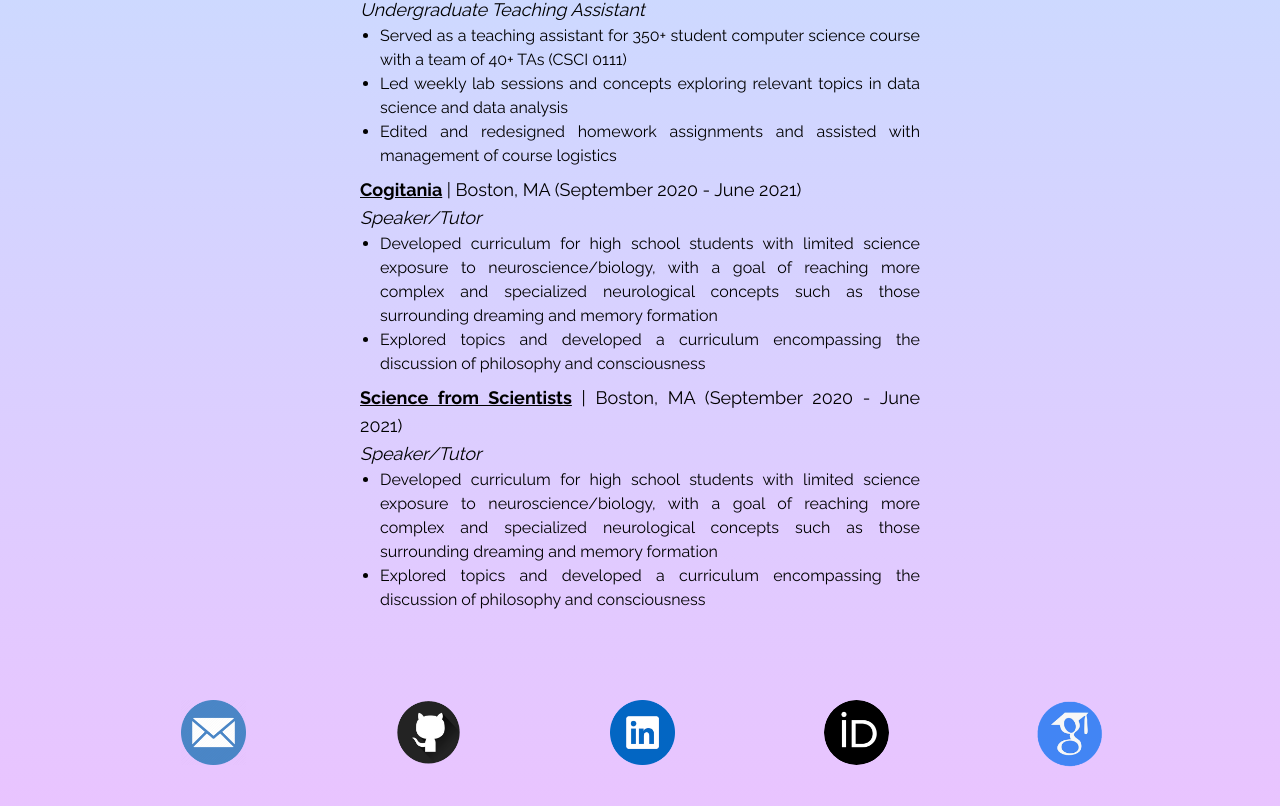
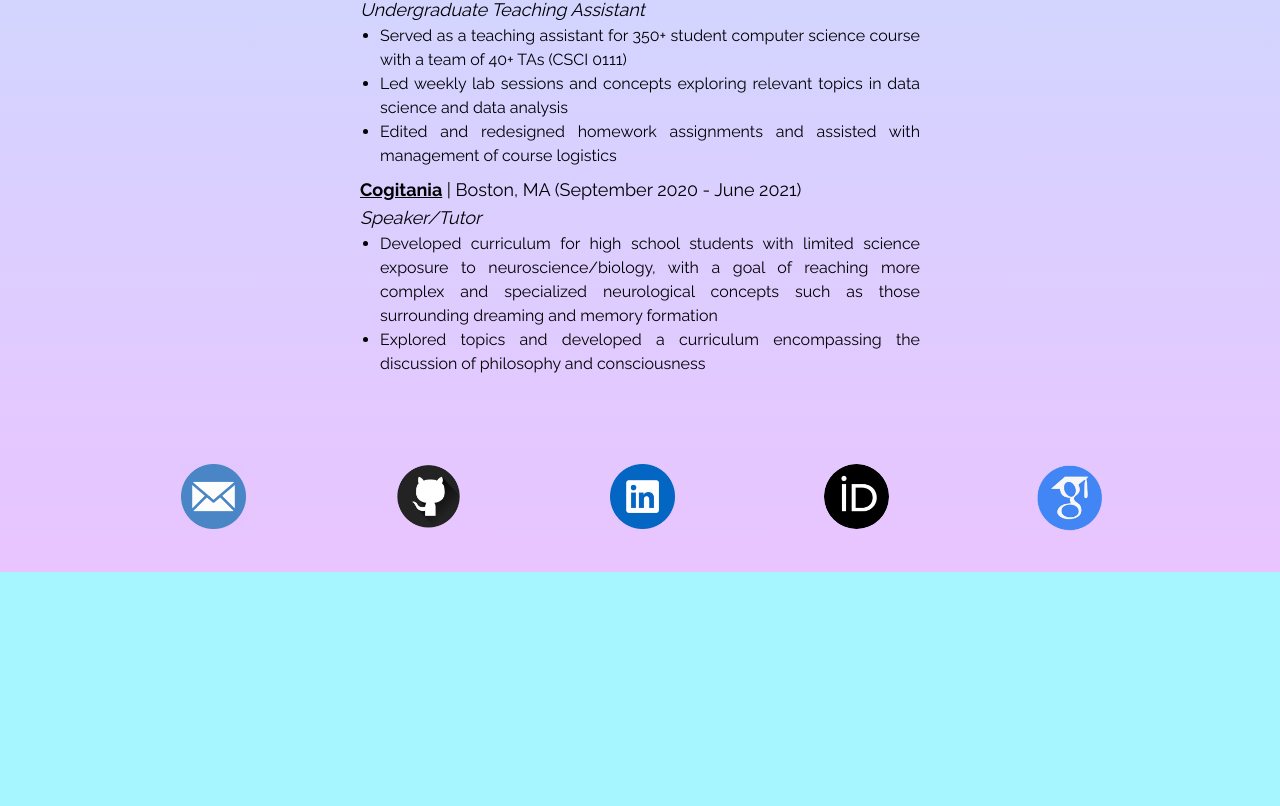
Before and after one commit to giacomomarino/gm-site, a Next.js app: page /experience in a window 1280 px wide. Shown: the part 1137-1943 px from the top of the page. After the commit the page ends 1709 px from the top, so only its background shows below. Built offline with nearby package versions, Linux system fonts and the light colour scheme.

Commit message:
remove SfS for now

```diff
--- a/src/app/experience/page.tsx
+++ b/src/app/experience/page.tsx
@@ -64,13 +64,6 @@ export default function Experience() {
             <li>Developed curriculum for high school students with limited science exposure to neuroscience/biology, with a goal of reaching more complex and specialized neurological concepts such as those surrounding dreaming and memory formation</li>
             <li>Explored topics and developed a curriculum encompassing the discussion of philosophy and consciousness</li>
         </ul>
-
-        <p className="text-lg"><b><a href="https://www.sciencefromscientists.org/" target="_blank"><u>Science from Scientists</u></a></b> | Boston, MA (September 2020 - June 2021)</p>
-        <p className="text-lg"><i>Speaker/Tutor</i></p>
-        <ul className="list-disc ml-5 mb-2">
-            <li>Developed curriculum for high school students with limited science exposure to neuroscience/biology, with a goal of reaching more complex and specialized neurological concepts such as those surrounding dreaming and memory formation</li>
-            <li>Explored topics and developed a curriculum encompassing the discussion of philosophy and consciousness</li>
-        </ul>
         </div>
     </div>)
 
```
